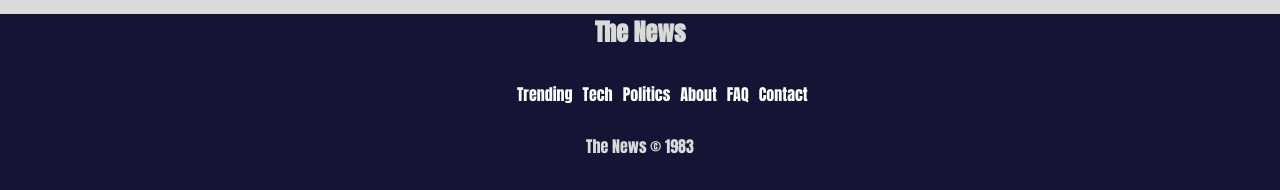
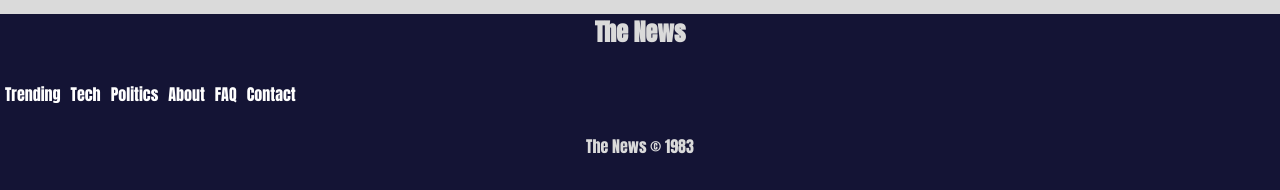
Before and after one commit to dhavaljardosh/Project-2, a plain HTML site: page index.html in a window 1280 px wide. Shown: the part 719-909 px from the top of the page. Drawn offline with Linux system fonts and the light colour scheme.

Commit message:
css file edited

```diff
--- a/styles.css
+++ b/styles.css
@@ -106,14 +106,19 @@ h2{
 }
 
 ul.foot{
+    display: block;
+        text-align: center;
     float:left;
     width: auto;
-    position: relative;
-    left:40%;
+
+
     margin: 0;
 
 }
 
+ul.foot li{
+    display: inline-block;
+    }
 ul.foot li a{
     color: white;
     padding:0;
```
